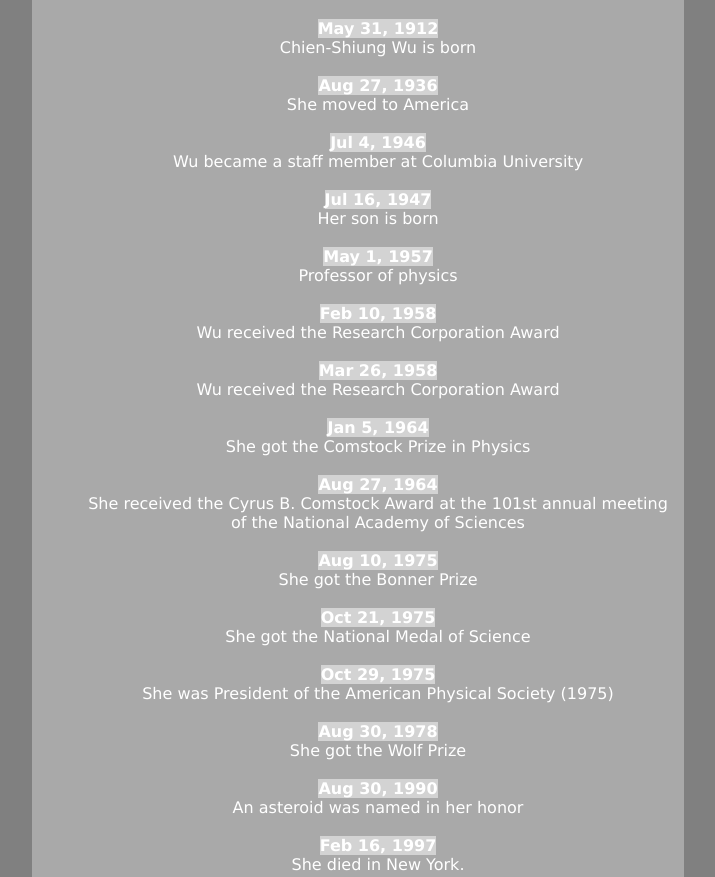
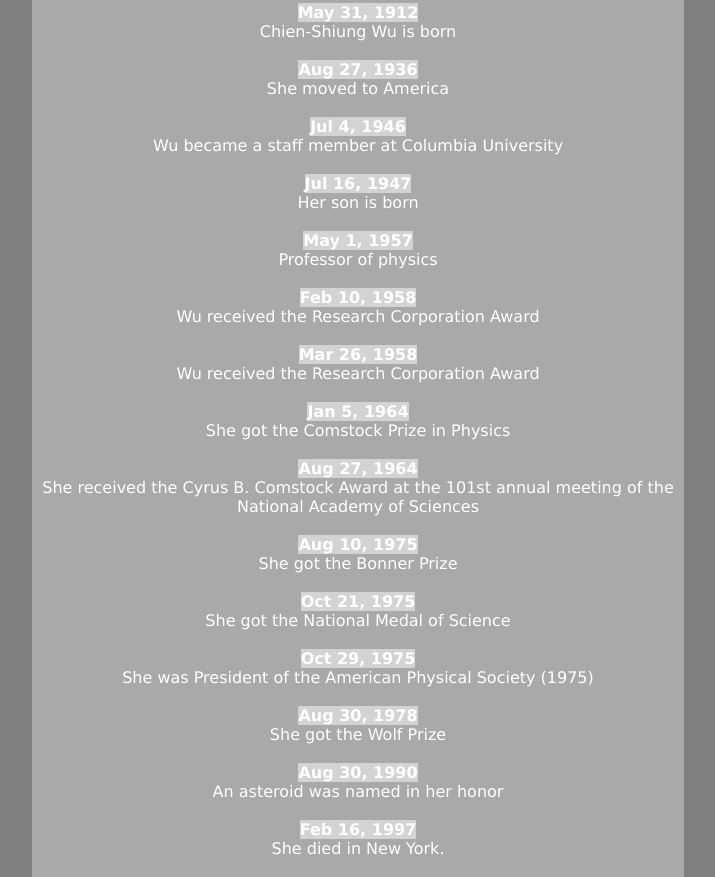
Before and after one commit to robjsnow/FreeCodeCampAssignments, a plain HTML site: page TributePage/index.html in a window 1280 px wide. Shown: the part 540-1417 px from the top of the page, without its empty margins (282-997 px from the left). Drawn offline with Linux system fonts and the light colour scheme.

Commit message:
timeline centered

```diff
--- a/TributePage/index.html
+++ b/TributePage/index.html
@@ -13,23 +13,23 @@
     <figcaption id="img-caption">Chien-Shiung Wu: A Pioneering Female Physicist</figcaption>
     <subject id="tribute-info"><h3>A timeline of her life:</h3><hr>
       <div class="timeline">
-      <ul>
-        <li><strong>May 31, 1912</strong><br>Chien-Shiung Wu is born</li><br>
-        <li><strong>Aug 27, 1936</strong><br>She moved to America</li><br>
-        <li><strong>Jul 4, 1946</strong><br>Wu became a staff member at Columbia University</li><br>
-          <li><strong>Jul 16, 1947</strong><br>Her son is born</li><br>
-          <li><strong>May 1, 1957</strong><br>Professor of physics</li><br>
-          <li><strong>Feb 10, 1958</strong><br>Wu received the Research Corporation Award</li><br>
-          <li><strong>Mar 26, 1958</strong><br>Wu received the Research Corporation Award</li><br>
-          <li><strong>Jan 5, 1964</strong><br>She got the Comstock Prize in Physics</li><br>
-          <li><strong>Aug 27, 1964</strong><br>She received the Cyrus B. Comstock Award at the 101st annual meeting of the National Academy of Sciences</li><br>
-          <li><strong>Aug 10, 1975</strong><br>She got the Bonner Prize</li><br>
-          <li><strong>Oct 21, 1975</strong><br>She got the National Medal of Science</li><br>
-          <li><strong>Oct 29, 1975</strong><br>She was President of the American Physical Society (1975)</li><br>
-          <li><strong>Aug 30, 1978</strong><br>She got the Wolf Prize</li><br>
-          <li><strong>Aug 30, 1990</strong><br>An asteroid was named in her honor</li><br>
-          <li><strong>Feb 16, 1997</strong><br>She died in New York.</li><br>
-      </ul>
+
+        <strong>May 31, 1912</strong><br>Chien-Shiung Wu is born<br><br>
+        <strong>Aug 27, 1936</strong><br>She moved to America<br><br>
+        <strong>Jul 4, 1946</strong><br>Wu became a staff member at Columbia University<br><br>
+          <strong>Jul 16, 1947</strong><br>Her son is born<br><br>
+          <strong>May 1, 1957</strong><br>Professor of physics<br><br>
+          <strong>Feb 10, 1958</strong><br>Wu received the Research Corporation Award<br><br>
+          <strong>Mar 26, 1958</strong><br>Wu received the Research Corporation Award<br><br>
+          <strong>Jan 5, 1964</strong><br>She got the Comstock Prize in Physics<br><br>
+          <strong>Aug 27, 1964</strong><br>She received the Cyrus B. Comstock Award at the 101st annual meeting of the National Academy of Sciences<br><br>
+          <strong>Aug 10, 1975</strong><br>She got the Bonner Prize<br><br>
+          <strong>Oct 21, 1975</strong><br>She got the National Medal of Science<br><br>
+          <strong>Oct 29, 1975</strong><br>She was President of the American Physical Society (1975)<br><br>
+          <strong>Aug 30, 1978</strong><br>She got the Wolf Prize<br><br>
+          <strong>Aug 30, 1990</strong><br>An asteroid was named in her honor<br><br>
+          <strong>Feb 16, 1997</strong><br>She died in New York.<br><br>
+
         </div><hr>
       <h4>You can find more information about Chien-Shiung Wu by visiting her <a id="tribute-link" href="https://en.wikipedia.org/wiki/Chien-Shiung_Wu" target="_blank">Wikipedia</a> Entry</h4>
     </subject>
--- a/TributePage/style.css
+++ b/TributePage/style.css
@@ -35,9 +35,10 @@ hr {
 
     background: darkgray;
       width: 50%;
-  padding: 10px;
   margin-left: auto;
   margin-right: auto;
+  text-align: center;
+  padding: 10px;
   }
 
   strong{
```
